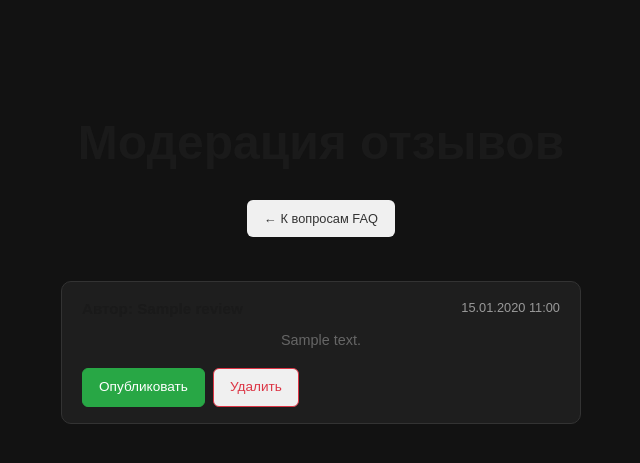
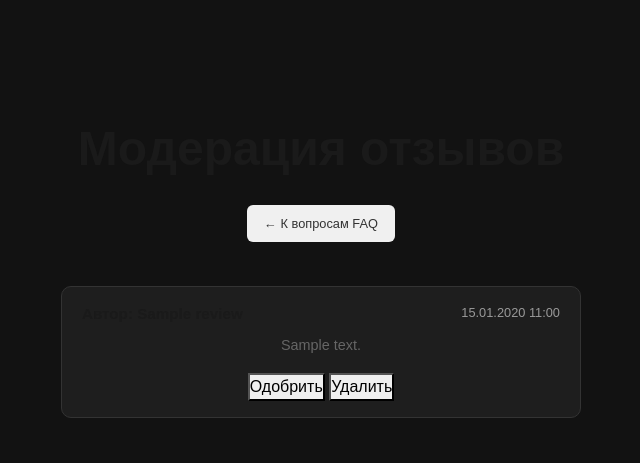
Before and after one commit to Murdddl/Site-GB-GER-Bir-N-, a Django app: template petition/templates/moderation_rev.html in a window 1280 px wide. Shown: the part 201-664 px from the top of the page, without its empty margins (319-959 px from the left). Run offline with Django 5.2, Linux system fonts and the light colour scheme; the template is opened without the code that fills it: values that come from a table or form of the project are taken from there, others are empty; tables that the repository leaves empty hold one stand-in row (values such as "Sample post").

Commit message:
update settings

```diff
--- a/petition/mainapp/views.py
+++ b/petition/mainapp/views.py
@@ -160,12 +160,13 @@ def moderation(request):
 
 @login_required
 def moderation_rev(request):
-    # Берем только те отзывы, которые ждут проверки
     pending_reviews = Review.objects.filter(status='pending').order_by('-date')
 
     if request.method == 'POST':
         review_id = request.POST.get('review_id')
         action = request.POST.get('action')
+
+        # Если здесь ошибка, проверьте, что в модели Review есть поле 'status'
         review = get_object_or_404(Review, id=review_id)
 
         if action == 'approve':
--- a/petition/templates/moderation_rev.html
+++ b/petition/templates/moderation_rev.html
@@ -20,11 +20,12 @@
             </div>
             <p class="review-text">{{ r.text }}</p>
 
-            <form method="POST" class="mt-3 d-flex gap-2">
-                {% csrf_token %}
+            <form method="POST">
+                    {% csrf_token %}
                 <input type="hidden" name="review_id" value="{{ r.id }}">
-                <button type="submit" name="action" value="approve" class="btn btn-download" style="background: #28a745; border-color: #28a745;">Опубликовать</button>
-                <button type="submit" name="action" value="delete" class="btn btn-view" style="border-color: #dc3545; color: #dc3545;">Удалить</button>
+
+                <button type="submit" name="action" value="approve">Одобрить</button>
+                <button type="submit" name="action" value="delete">Удалить</button>
             </form>
         </div>
         {% empty %}
```
